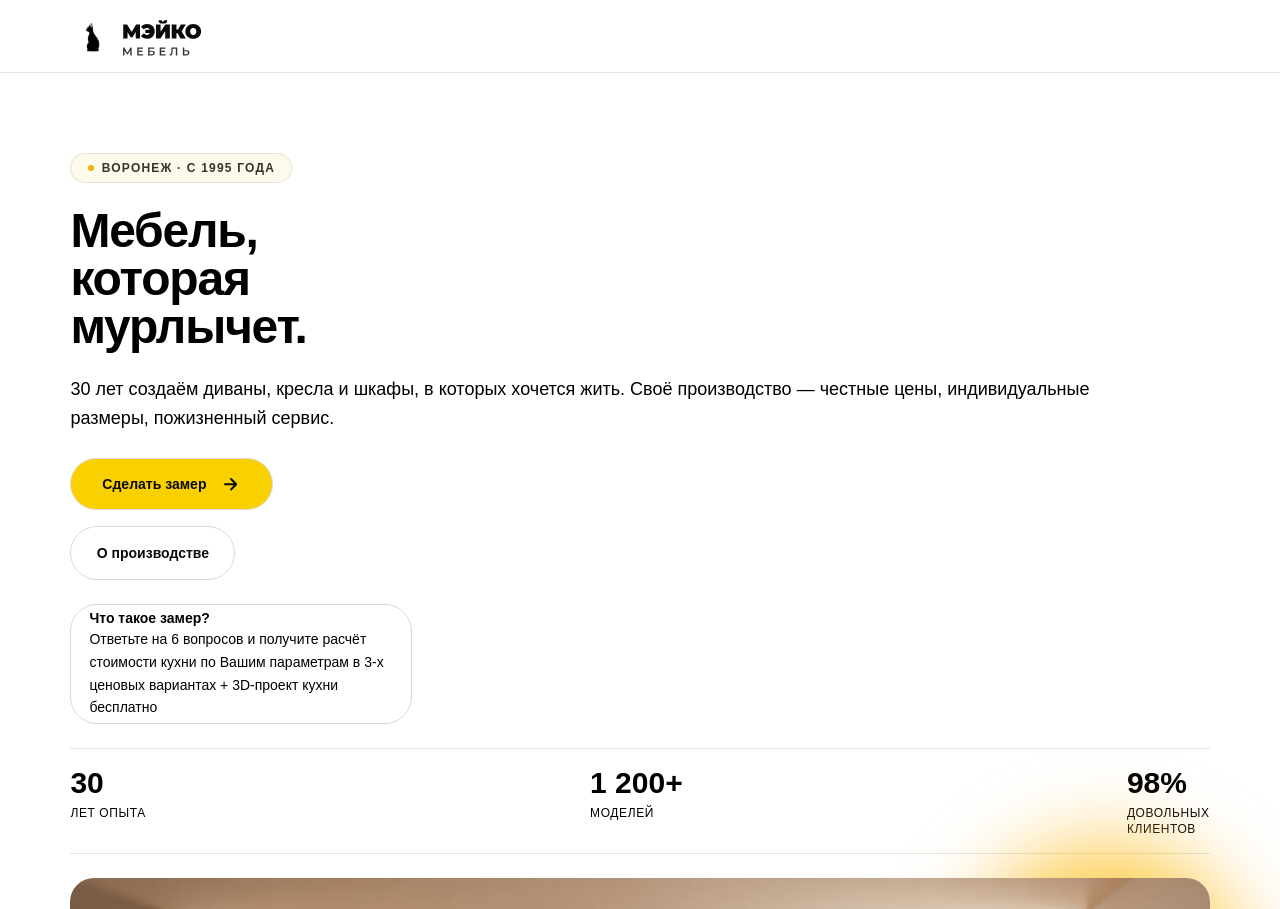
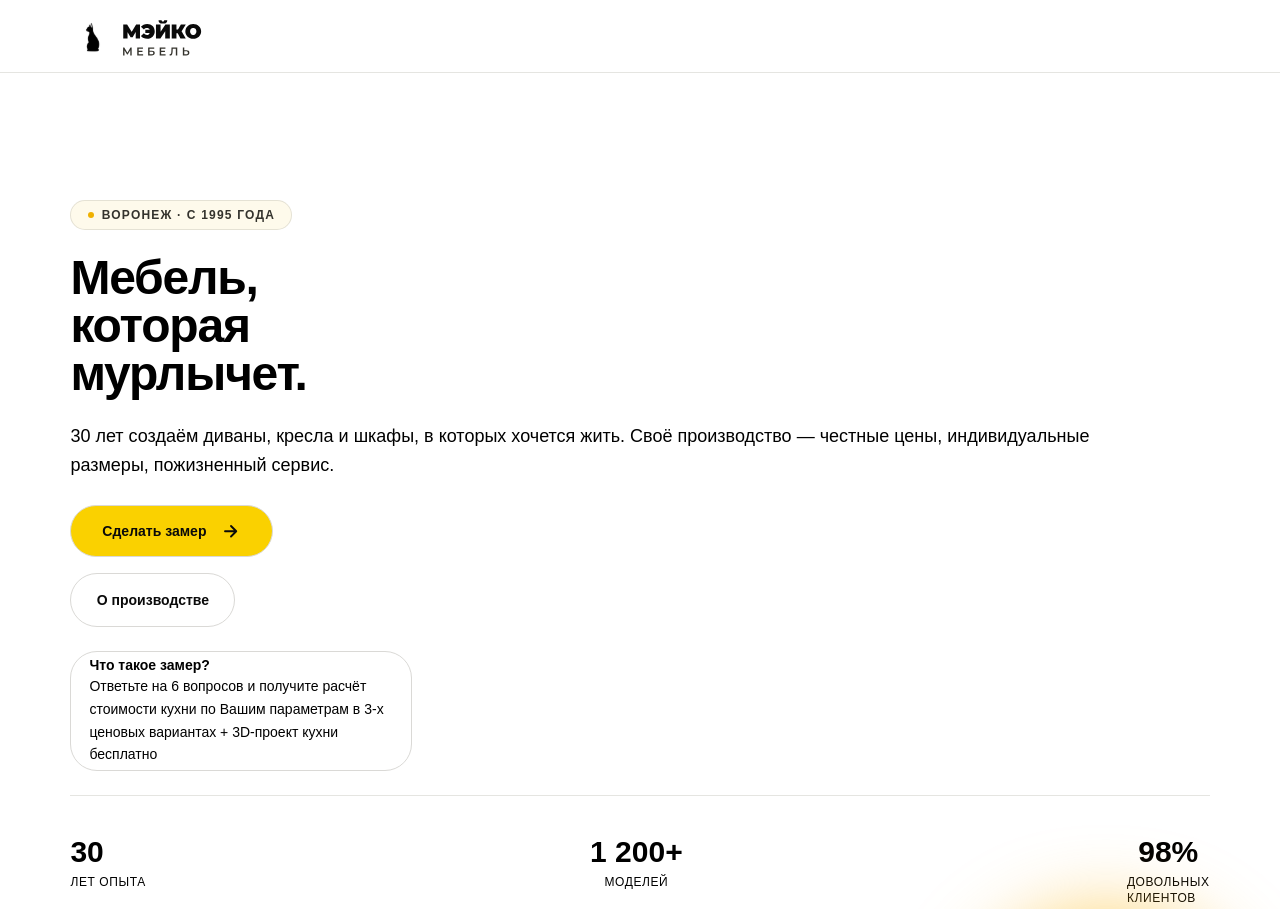
Before and after one commit to saidanyx/landing-for-furniture-company, a Nuxt app: page / in a window 1280 px wide. Shown: the top 909 px of the page. Built offline with nearby package versions, Linux system fonts and the light colour scheme.

Commit message:
update navbar

```diff
--- a/app/app.vue
+++ b/app/app.vue
@@ -1,7 +1,7 @@
 <template>
   <main class="flex flex-col align-middle w-[89vw] ml-auto mr-auto gap-20">
-    <SectionsNavbar />
-    <SectionsHeader />
+    <SectionsNavbar/>
+    <SectionsHeader class="pt-[200px]" />
     <SectionsMerquee />
     <SectionsFurniture />
     <SectionsAdvantages />
--- a/app/assets/css/style.css
+++ b/app/assets/css/style.css
@@ -248,3 +248,8 @@
   line-height: 16px;
   letter-spacing: 1.2px;
 }
+
+@media (min-width: 625px) {
+
+
+}
--- a/app/components/sections/Header.vue
+++ b/app/components/sections/Header.vue
@@ -14,18 +14,18 @@
             <p class="text-body-sm-bold">Что такое замер?</p>
             <p class="text-body-sm-relaxed">Ответьте на 6 вопросов и получите расчёт стоимости кухни по Вашим параметрам в 3-х ценовых вариантах + 3D-проект кухни бесплатно</p>
         </div>
-        <div class="flex flex-col gap-4">
+        <div class="flex flex-col gap-[38px]">
             <hr class="h-px w-full border-0 bg-grey"/>
             <div class="flex justify-between">
-                <div class="flex flex-col gap-1 justify-start items-start">
+                <div class="flex flex-col gap-1 justify-start items-start h-[56px]">
                     <p class="text-heading-2xl">30</p>
                     <p class="text-body-xs-medium uppercase">лет опыта</p>
                 </div>
-                <div class="flex flex-col gap-1 justify-start items-start">
+                <div class="flex flex-col gap-1 justify-start items-center h-[56px]">
                     <p class="text-heading-2xl">1 200+</p>
                     <p class="text-body-xs-medium uppercase">моделей</p>
                 </div>
-                <div class="flex flex-col gap-1 justify-start items-start">
+                <div class="flex flex-col gap-1 justify-start items-center h-[56px]">
                     <p class="text-heading-2xl">98%</p>
                     <p class="text-body-xs-medium uppercase">довольных<br>клиентов</p>
                 </div>
@@ -33,7 +33,7 @@
             <hr class="h-px w-full border-0 bg-grey"/>
         </div>
         <div class="relative w-full h-full">
-            <div className="pointer-events-none absolute -right-10 -top-10 z-0 h-[288px] w-[288px] rounded-full bg-[radial-gradient(circle,#FFD400_0%,rgba(249,157,28,0.5)_80%,rgba(249,157,28,0)_75%)] blur-2xl" />
+            <div className="pointer-events-none absolute -right-10 -top-10 z-1 h-[288px] w-[288px] rounded-full bg-[radial-gradient(circle,#FFD400_0%,rgba(249,157,28,0.5)_80%,rgba(249,157,28,0)_75%)] blur-2xl" />
             <NuxtImg class="relative w-full h-full z-10 object-cover rounded-lg" src="/images/header_living_room.svg"></NuxtImg>
         </div>
 
--- a/app/components/sections/Navbar.vue
+++ b/app/components/sections/Navbar.vue
@@ -1,11 +1,10 @@
 <template>
-    <section>
-        <header class="relative h-[73px] flex items-center">
-            <img src="~/assets/images/logotype.svg" alt="header" />
+        <header class="fixed top-0 left-0 w-full z-50 bg-white/50 backdrop-blur-3xl h-[73px] flex justify-center items-center">
+            <div class="flex justify-start items-center w-[89vw]">
+                <img src="~/assets/images/logotype.svg" alt="header" />
 
-            <hr
-                class="absolute bottom-0 left-1/2 h-px w-screen -translate-x-1/2 border-0 bg-grey"
-            />
+                <hr class="absolute bottom-0 left-1/2 h-px w-screen -translate-x-1/2 border-0 bg-grey"/>
+            </div>
+
         </header>
-    </section>
 </template>
```
